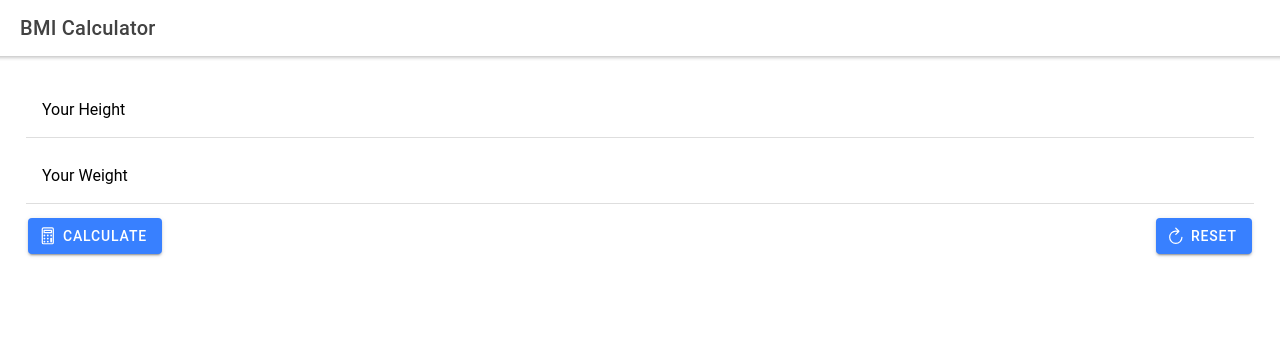
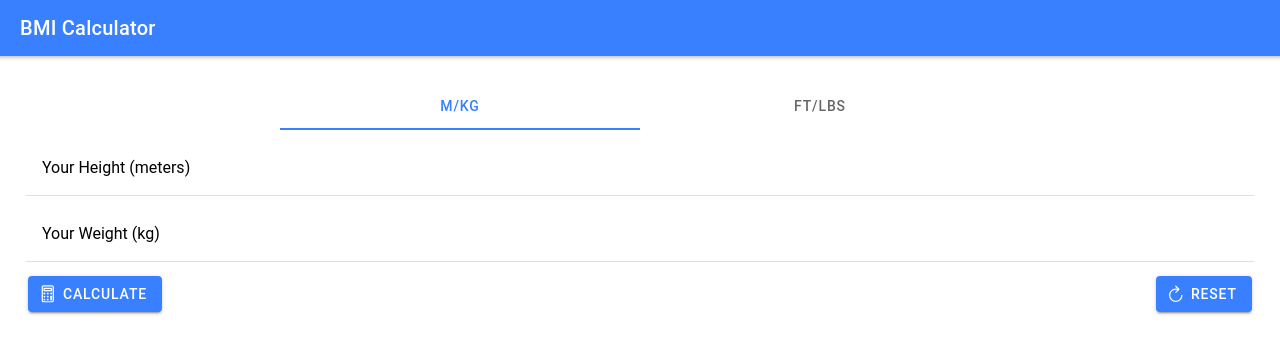
Before and after one commit to Theofilos-Chamalis/ionic-react-bmi-calculator, a React (Create React App) app: page / in a window 1280 px wide. Shown: the top 354 px of the page. Built offline with nearby package versions, Linux system fonts and the light colour scheme.

Commit message:
Ability to switch between ft/lbs and m/kg

```diff
--- a/src/App.tsx
+++ b/src/App.tsx
@@ -2,10 +2,8 @@
 import {
   IonApp, IonHeader, IonContent, IonToolbar, IonTitle,
   IonGrid, IonRow, IonCol, IonItem, IonLabel, IonInput,
+  IonAlert
 } from '@ionic/react';
-
-import BmiControls from './components/BmiControls';
-import BmiResult from './components/BmiResult';
 
 /* Core CSS required for Ionic components to work properly */
 import '@ionic/react/css/core.css';
@@ -25,9 +23,15 @@
 
 /* Theme variables */
 import './theme/variables.css';
+import BmiControls from './components/BmiControls';
+import BmiResult from './components/BmiResult';
+import InputControl from './components/InputControl';
 
 const App: React.FC = () => {
+  // The state for calcUnits is either one of those 2 strings, either undefined and the default value is 'mkg'
+  const [calcUnits, setCalcUnits] = useState<'mkg' | 'ftlbs'>('mkg');
   const [calculatedBmi, setCalculatedBmi] = useState<number>();
+  const [error, setError] = useState<string>();
   const weightInputRef = useRef<HTMLIonInputElement>(null);
   const heightInputRef = useRef<HTMLIonInputElement>(null);
 
@@ -35,11 +39,18 @@
     const enteredWeight: any = weightInputRef.current!.value;
     const enteredHeight: any = heightInputRef.current!.value;
 
-    if (!enteredHeight || !enteredWeight) {
+    if (!enteredHeight || !enteredWeight || +enteredHeight <= 0 || +enteredWeight <= 0) {
+      setError('Please enter a valid positive input number!');
       return;
     }
 
-    const bmi: number = +enteredWeight / (+enteredHeight * +enteredHeight);
+    const weightConversionFactor = calcUnits === 'ftlbs' ? 2.2 : 1;
+    const heightConversionFactor = calcUnits === 'ftlbs' ? 3.28 : 1;
+
+    const weight = +enteredWeight / weightConversionFactor;
+    const height = +enteredHeight / heightConversionFactor;
+
+    const bmi: number = weight / (height * height);
 
     setCalculatedBmi(bmi);
   };
@@ -49,10 +60,20 @@
     heightInputRef.current!.value = '';
   };
 
+  const clearError = () => {
+    setError('');
+  };
+
+  const selectCalcUnitHandler = (selectedValue: 'mkg' | 'ftlbs') => {
+    setCalcUnits(selectedValue);
+  };
+
   return (
+    <React.Fragment>
+      <IonAlert isOpen={!!error} message={error} buttons={[{ text: 'Okay', handler: clearError }]} />
       <IonApp>
         <IonHeader>
-        <IonToolbar>
+          <IonToolbar color="primary">
             <IonTitle>BMI Calculator</IonTitle>
           </IonToolbar>
         </IonHeader>
@@ -60,17 +81,22 @@
           <IonGrid>
             <IonRow>
               <IonCol>
+                <InputControl selectedValue={calcUnits} onSelectValue={selectCalcUnitHandler} />
+              </IonCol>
+            </IonRow>
+            <IonRow>
+              <IonCol>
                 <IonItem>
-                <IonLabel position="floating">Your Height</IonLabel>
-                <IonInput ref={heightInputRef}></IonInput>
+                  <IonLabel position="floating">Your Height ({calcUnits === 'mkg' ? 'meters' : 'feet'})</IonLabel>
+                  <IonInput type="number" ref={heightInputRef}></IonInput>
                 </IonItem>
               </IonCol>
             </IonRow>
             <IonRow>
               <IonCol>
                 <IonItem>
-                <IonLabel position="floating">Your Weight</IonLabel>
-                <IonInput ref={weightInputRef}></IonInput>
+                  <IonLabel position="floating">Your Weight ({calcUnits === 'mkg' ? 'kg' : 'lbs'})</IonLabel>
+                  <IonInput type="number" ref={weightInputRef}></IonInput>
                 </IonItem>
               </IonCol>
             </IonRow>
@@ -81,6 +107,7 @@
           </IonGrid>
         </IonContent>
       </IonApp>
+    </React.Fragment>
   );
 };
 
--- a/src/components/BmiResult.tsx
+++ b/src/components/BmiResult.tsx
@@ -1,13 +1,14 @@
 import React from 'react'
 import { IonCard, IonCardContent, IonRow, IonCol } from '@ionic/react';
 
-const BmiResult: React.FC<{ bmiResult: number | string }> = props => {
+const BmiResult: React.FC<{ bmiResult: number }> = props => {
     return (
         <IonRow>
             <IonCol>
                 <IonCard>
-                    <IonCardContent>
-                        <h2>BMI: {props.bmiResult}</h2>
+                    <IonCardContent className="ion-text-center">
+                        <h2>Your Body Mass Index</h2>
+                        <h3>{props.bmiResult.toFixed(2)}</h3>
                     </IonCardContent>
                 </IonCard>
             </IonCol>
--- /dev/null
+++ b/src/components/InputControl.tsx
@@ -0,0 +1,25 @@
+import React from 'react';
+import { IonSegment, IonSegmentButton, IonLabel } from '@ionic/react';
+
+const InputControl: React.FC<{
+    selectedValue: 'mkg' | 'ftlbs';
+    onSelectValue: (value: 'mkg' | 'ftlbs') => void;
+}> = props => {
+
+    const inputChangeHandler = (event: CustomEvent) => {
+        props.onSelectValue(event.detail.value);
+    };
+
+    return (
+        <IonSegment value={props.selectedValue} onIonChange={inputChangeHandler}>
+            <IonSegmentButton value='mkg'>
+                <IonLabel>m/kg</IonLabel>
+            </IonSegmentButton>
+            <IonSegmentButton value='ftlbs'>
+                <IonLabel>ft/lbs</IonLabel>
+            </IonSegmentButton>
+        </IonSegment>
+    );
+}
+
+export default InputControl;
```
Lines whose indentation alone changed are shown as unchanged.
